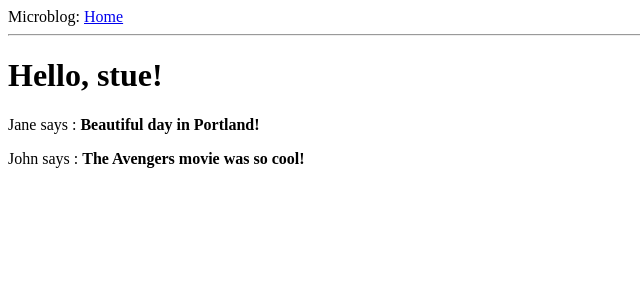
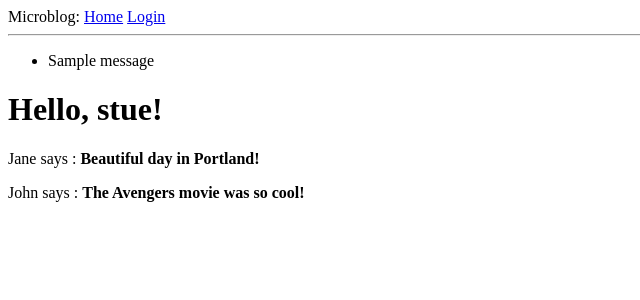
Before and after one commit to stuartelimu/microblog, a Flask app: page / in a window 1280 px wide. Shown: the top 300 px of the page, without its empty margins (0-640 px from the left). Run offline with Flask 2, Linux system fonts and the light colour scheme; one stand-in notice (Sample message) is shown.

Commit message:
update base.html with flash messages

```diff
--- a/app/templates/base.html
+++ b/app/templates/base.html
@@ -10,8 +10,21 @@
     {% endif %}
 </head>
 <body>
-    <div>Microblog: <a href="/index">Home</a></div>
+    <div>
+        Microblog:
+        <a href="/index">Home</a>
+        <a href="/login">Login</a>
+    </div>
     <hr>
+    {% with messages = get_flashed_messages() %}
+    {% if messages %}
+    <ul>
+        {% for message in messages %}
+        <li>{{ message }}</li>
+        {% endfor %}
+    </ul>
+    {% endif %}
+    {% endwith %}
     {% block content %}{% endblock %}
 </body>
 </html>
```
